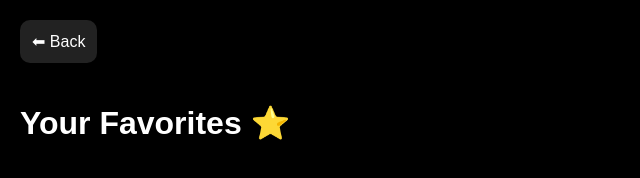
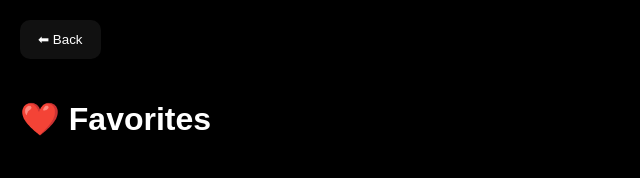
Before and after one commit to sussyboi01/youtubeshorts, a plain HTML site: page favorites.html in a window 1280 px wide. Shown: the whole page, without its empty margins (0-640 px from the left). Drawn offline with Linux system fonts and the light colour scheme.

Commit message:
Update favorites.html

```diff
--- a/favorites.html
+++ b/favorites.html
@@ -2,36 +2,37 @@
 <html lang="en">
 <head>
 <meta charset="UTF-8">
-<title>Favorites</title>
-<link rel="icon" href="https://ssl.gstatic.com/docs/presentations/images/favicon.png">
+<title>Google Slides</title>
+<link rel="icon" href="https://gstatic.com/docs/presentations/images/favicon.png">
+<meta name="viewport" content="width=device-width, initial-scale=1">
 
 <style>
     body {
         background: #000;
         color: white;
-        font-family: Arial, sans-serif;
+        font-family: Arial;
         margin: 0;
         padding: 20px;
     }
     .grid {
         display: grid;
-        grid-template-columns: repeat(auto-fill, minmax(200px, 1fr));
+        grid-template-columns: repeat(auto-fill,minmax(200px,1fr));
         gap: 20px;
     }
     iframe {
         width: 100%;
         height: 300px;
-        border-radius: 10px;
+        border-radius: 12px;
         border: none;
+        background: #111;
     }
     button {
-        background: #222;
+        padding: 12px 18px;
+        background: #111;
         color: #fff;
         border: none;
-        padding: 12px;
         border-radius: 10px;
         cursor: pointer;
-        font-size: 16px;
         margin-bottom: 20px;
     }
 </style>
@@ -41,17 +42,16 @@
 
 <button onclick="window.location='index.html'">⬅ Back</button>
 
-<h1>Your Favorites ⭐</h1>
-
+<h1>❤️ Favorites</h1>
 <div class="grid" id="favGrid"></div>
 
 <script>
 const favs = JSON.parse(localStorage.getItem("favorites") || "[]");
+const grid = document.getElementById("favGrid");
 
-const grid = document.getElementById("favGrid");
 favs.forEach(id => {
     const iframe = document.createElement("iframe");
-    iframe.src = `https://www.youtube.com/embed/${id}`;
+    iframe.src = `https://www.youtube.com/embed/${id}?mute=1&playsinline=1`;
     grid.appendChild(iframe);
 });
 </script>
```
